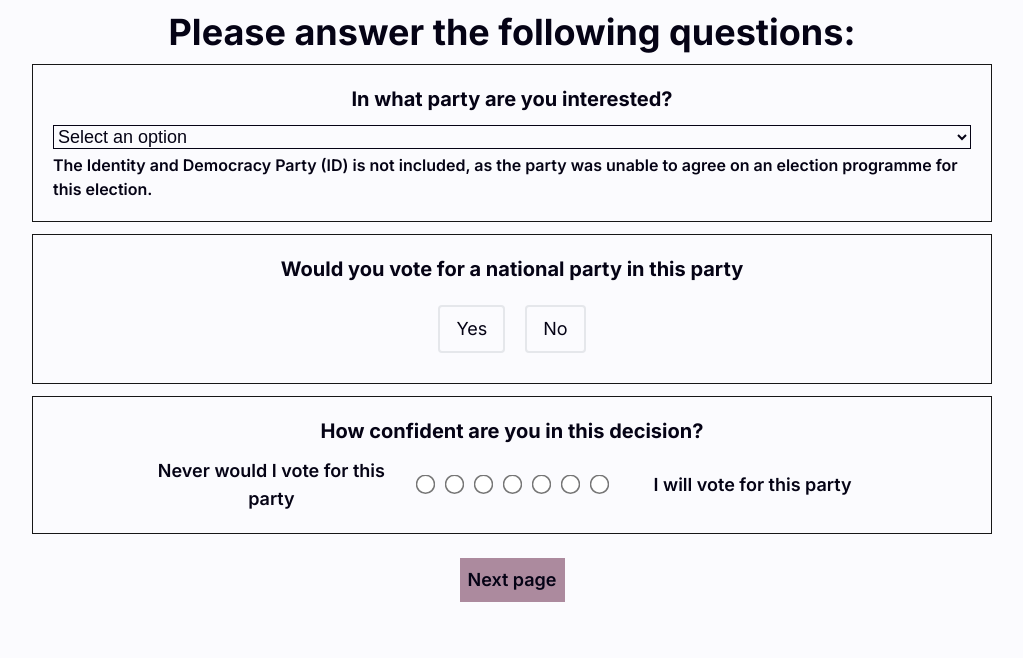
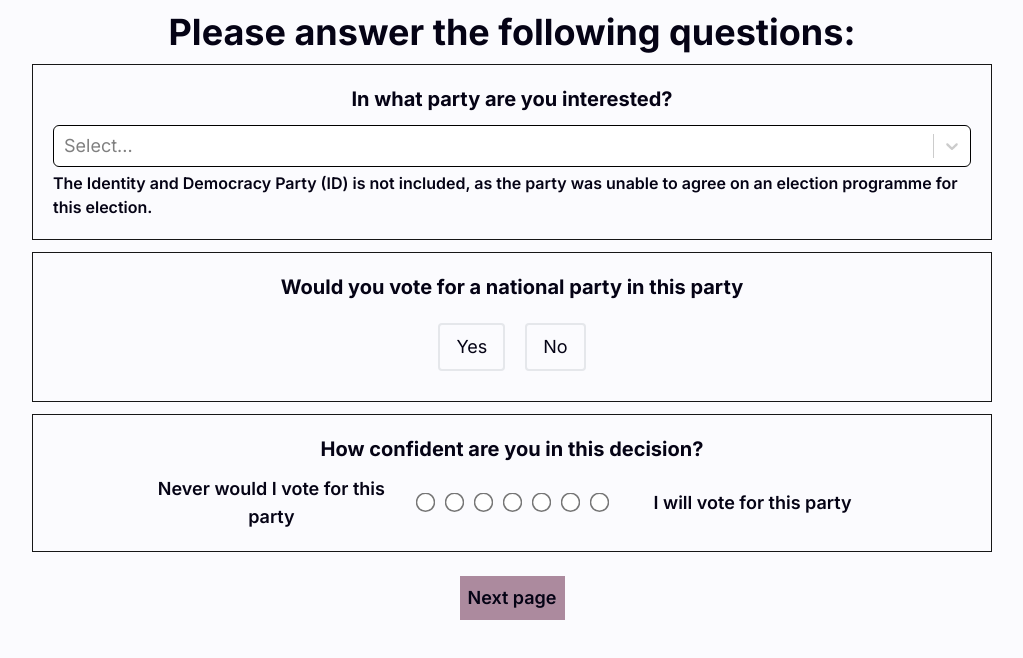
Before and after one commit to FelixHornberger/quote-and-vote, a Next.js app: page /pre-task in a window 1280 px wide. Shown: the top 658 px of the page, without its empty margins (128-1151 px from the left). Built offline with nearby package versions, Linux system fonts and the light colour scheme.

Commit message:
Updated PartySelector to use react-select

```diff
--- a/components/PartySelector.tsx
+++ b/components/PartySelector.tsx
@@ -1,57 +1,113 @@
 'use client'
-import { usePartyStore } from "@/zustand/party";
-import { useMessageStore} from '@/zustand/message'
-import { useState } from "react";
-import { generatePrompt } from "@/utils/prompt";
-import { useHrefStore } from "@/zustand/href";
-import { useConditionStore } from "@/zustand/condition";
-import { useSystemPromptStore } from "@/zustand/systemPrompt";
+
+import { generatePrompt } from '@/utils/prompt';
+import { useConditionStore } from '@/zustand/condition';
+import { useHrefStore } from '@/zustand/href';
+import { usePartyStore } from '@/zustand/party';
+import { useSystemPromptStore } from '@/zustand/systemPrompt';
+import React, { useState } from 'react';
+import Select, { OptionsOrGroups, OptionProps, StylesConfig } from 'react-select';
+
+interface SelectorProps {
+  options: OptionsOrGroups<any, any>;
+  value: any;
+  onChange: (value: any) => void;
+  isMulti?: boolean;
+  isSearchable?: boolean;
+}
+
+const Selector: React.FC<SelectorProps> = ({
+  options,
+  value,
+  onChange,
+}) => {
+  const customStyles: StylesConfig<any, false, any> = {
+    control: (provided, state) => ({
+      ...provided,
+      borderRadius: '0.375rem',
+      borderColor: 'black',
+      boxShadow: 'none',
+      '&:hover': {
+        borderColor: 'black',
+      },
+    }),
+    option: (provided, state) => ({
+      ...provided,
+      backgroundColor: state.isSelected ? '#3b82f6' : 'white',
+      color: state.isSelected ? 'white' : '#374151',
+      '&:hover': {
+        backgroundColor: '#bfdbfe',
+        color: '#1e293b',
+      },
+    }),
+    multiValue: (provided) => ({
+      ...provided,
+      backgroundColor: '#bfdbfe',
+      borderRadius: '0.375rem',
+    }),
+    multiValueLabel: (provided) => ({
+      ...provided,
+      color: '#1e293b',
+      padding: '0.25rem 0.5rem',
+    }),
+    multiValueRemove: (provided) => ({
+      ...provided,
+      color: '#1e293b',
+      '&:hover': {
+        backgroundColor: '#bfdbfe',
+        color: '#1e293b',
+      },
+    }),
+  };
+
+  return (
+    <Select
+      options={options}
+      value={value}
+      onChange={onChange}
+      styles={customStyles}
+    />
+  );
+};
 
 export default function PartySelector() {
 
   const {setParty} = usePartyStore();
-    const addMessage = useMessageStore((state) => state.addMessage);
-    const updateMessage = useMessageStore((state) => state.updateMessage);
   const {setSystemPrompt} = useSystemPromptStore();
   const {activeCondition} = useConditionStore();
-    const [message, insertedMessage] = useState(false);
   const {href} = useHrefStore()
+  const [selectedOption, setSelectedOption] = useState<any>(null);
 
-    const messageID = -99
+  const options = [
+    { value: 'Alliance of Liberals and Democrats for Europe Party (ALDE)', label: 'Alliance of Liberals and Democrats for Europe Party (ALDE)' },
+    { value: 'The European Christian Political Movement (ECPM)', label: 'The European Christian Political Movement (ECPM)' },
+    { value: 'European Conservatives and Reformists (ECR)', label: 'European Conservatives and Reformists (ECR)' },
+    { value: 'European Democrats (EDP)', label: 'European Democrats (EDP)' },
+    { value: 'European Free Alliance (EFA)', label: 'European Free Alliance (EFA)' },
+    { value: 'European people\'s party (EPP)', label: 'European people\'s party (EPP)' },
+    { value: 'European Greens (EGP)', label: 'European Greens (EGP)' },
+    { value: 'European-LEFT (EL)', label: 'European-LEFT (EL)' },
+    { value: 'The Party of European Socialists (PES)', label: 'The Party of European Socialists (PES)' },
+  ];
 
   // TODO: When this gets changed to its own site smt like -> preStudyPage then this handle click needs to get moved to the button logic.
   // This function should defintly be moved to the button so the calls to the api get reduced to the bare minimum
-    const handleClick = async (e: React.ChangeEvent<HTMLSelectElement>) => {
-        setParty(e.target.value)
+  const handleClick = async (option: any) => {
+    setSelectedOption(option);
+    setParty(option.value)
     if (href !== '/pdf') {
-            let system_introduction_message = await generatePrompt(e.target.value, activeCondition);
-            if (!message) {
+        let system_introduction_message = await generatePrompt(option.value, activeCondition);
         setSystemPrompt (system_introduction_message);
-                // addMessage({id: messageID, role: "User", content: system_introduction_message, timestamp: new Date().toLocaleTimeString()})
-            } else {
-                // updateMessage({id: messageID, role: "User", content: system_introduction_message, timestamp: new Date().toLocaleTimeString()})
-                setSystemPrompt (system_introduction_message);
-            }
-            // addMessage({id: messageID, role: "Assistant", content: "Acknowledged.", timestamp: new Date().toLocaleTimeString()})
     }
   }
 
   return (
-        <select id="selected_party" className="h-6 w-full border border-custom-text bg-transparent self-center"
-            style={{ fontFamily: "'__Inter_aaf875', '__Inter_Fallback_aaf875', sans-serif" }}
-            onChange={(e) => handleClick(e)}>
-            <option value="" disabled selected>
-                Select an option
-            </option>
-            <option id="eu_alde">Alliance of Liberals and Democrats for Europe Party (ALDE)</option>
-            <option id="eu_ecpm">The European Christian Political Movement (ECPM)</option>
-            <option id="eu_ecr">European Conservatives and Reformists (ECR)</option>
-            <option id="eu_edp">European Democrats (EDP)</option>
-            <option id="eu_efa">European Free Alliance (EFA)</option>
-            <option id="eu_epp">European people&apos;s party (EPP)</option>
-            <option id="eu_greens">European Greens (EGP)</option>
-            <option id="eu_left">European-LEFT (EL)</option>
-            <option id="eu_pes">The Party of European Socialists (PES)</option>
-        </select>
+    <div>
+    <Selector
+      options={options}
+      value={selectedOption}
+      onChange={handleClick}
+    />
+  </div>
   );
 }
```
Lines whose indentation alone changed are shown as unchanged.
